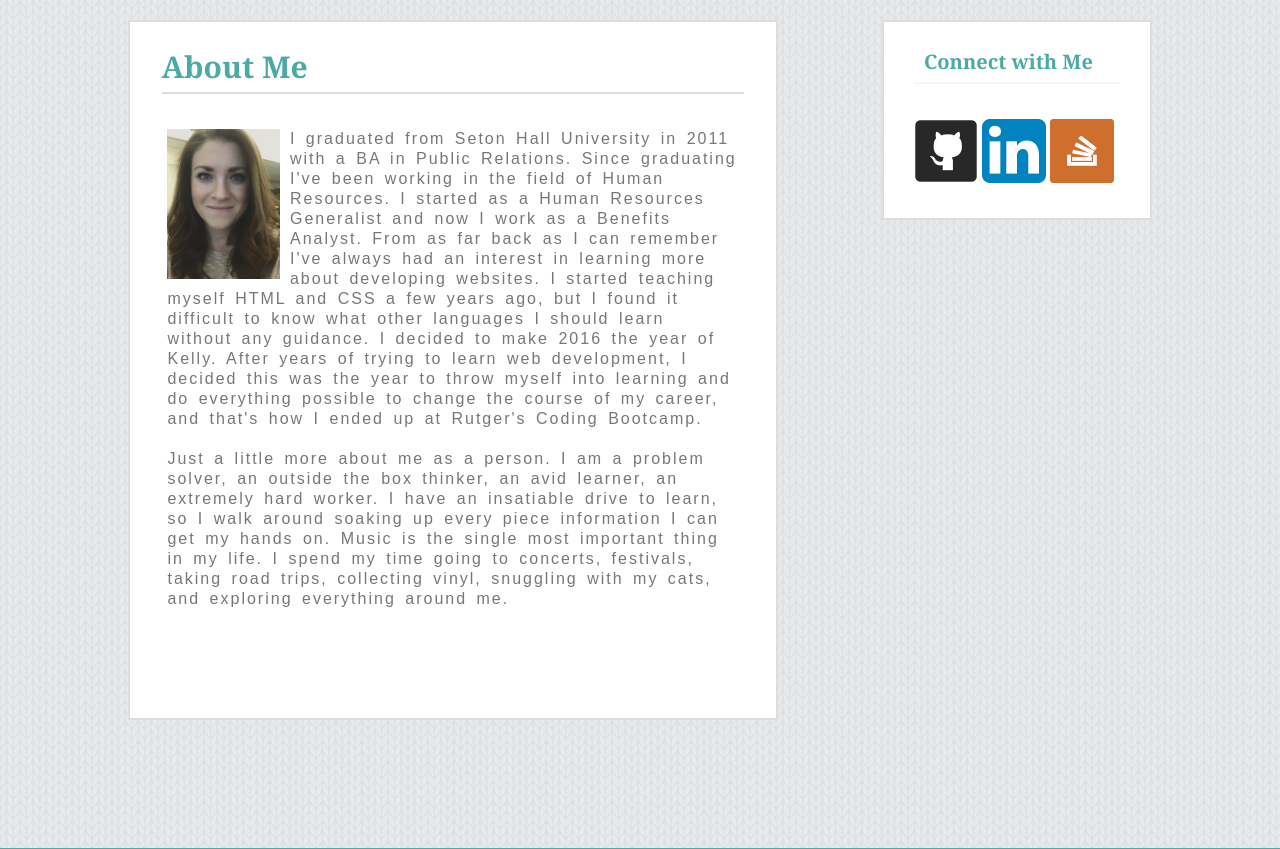
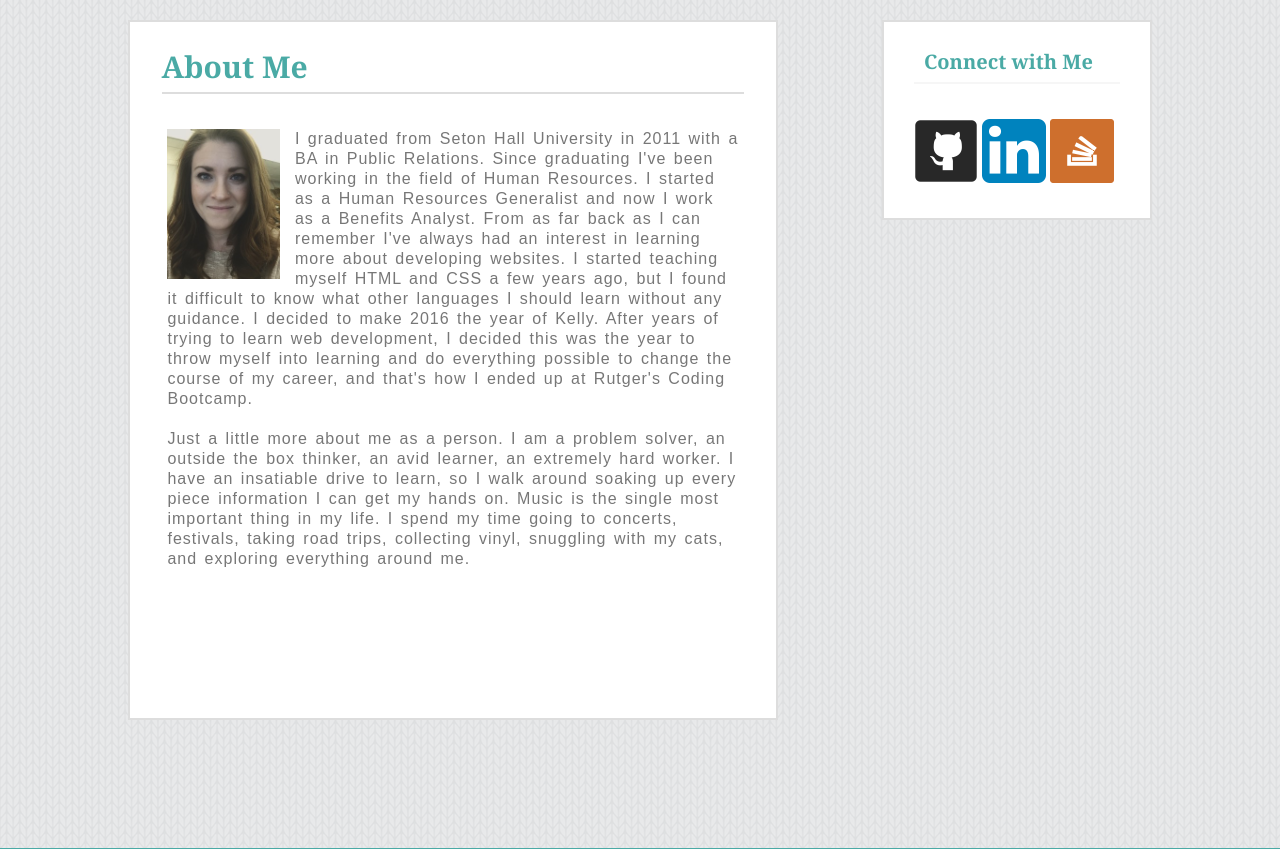
Before and after one commit to kellymersereau/Portfolio, a PHP site: page / in a window 1280 px wide. Shown: the part 100-949 px from the top of the page. Run offline with PHP 8.4, Linux system fonts and the light colour scheme.

```diff
--- a/assets/css/style.css
+++ b/assets/css/style.css
@@ -145,7 +145,7 @@ a:hover {
 	position: relative;
 	display: inline;
 	float: left;
-	margin-right: 10px;
+	margin-right: 15px;
 	margin-bottom: 2px;
 	width: auto;
 	height: auto;
@@ -162,9 +162,9 @@ a:hover {
 	margin-right: 1%;
 	font-family: 'Arial', 'Helvetica Neue', Helvetica, sans-serif;
 	color: #777777;
-	letter-spacing: 2px;
+	letter-spacing: 1px;
 	line-height: 20px;
-	word-spacing: 3px;
+	word-spacing: 2px;
 
 }
 #main {
```
